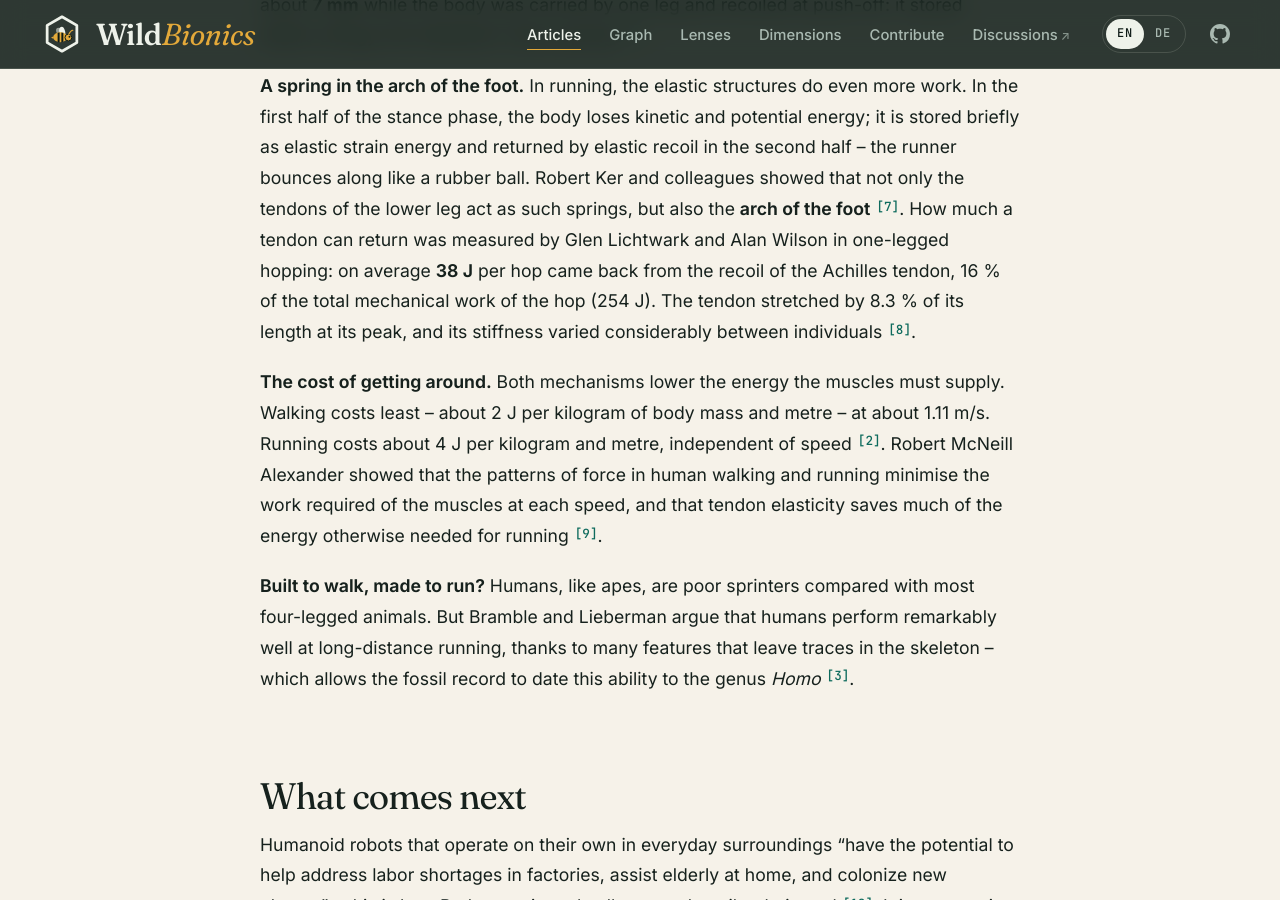
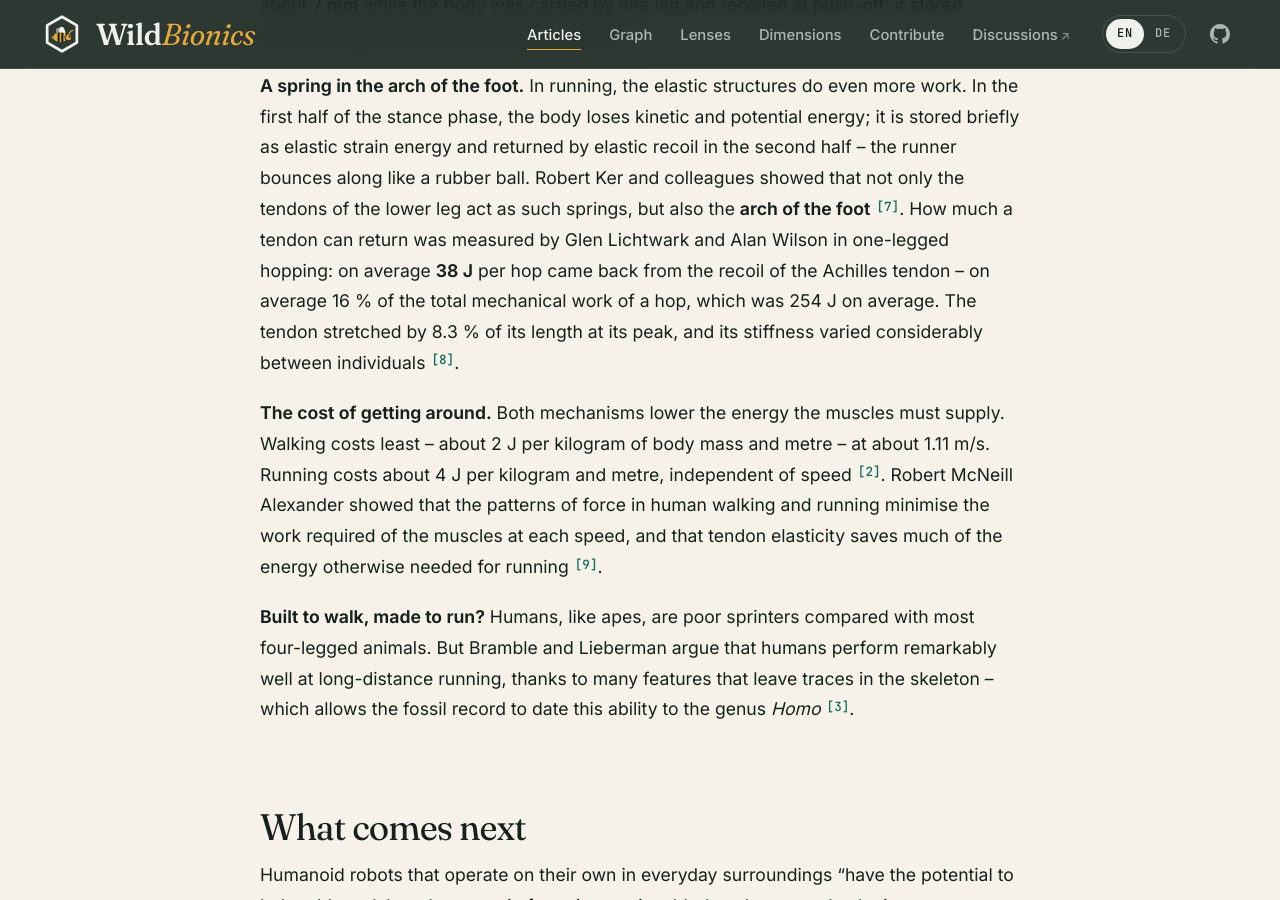
Before and after one commit to hstoecker/wildbionics, a Jekyll site: the page built from _articles/walking.en.md, in a window 1280 px wide and 900 px high, scrolled down 2957 px. Built offline with Jekyll 4.4.1, drawn with Linux system fonts in a browser that asks for light colours.

Commit message:
Review fixes: Achilles tendon 16 % as an average, Froude similarity worded as in Saibene & Minetti (EN + DE)
Co-Authored-By: Claude Opus 5.5 <noreply@anthropic.com>

```diff
--- a/_articles/walking.en.md
+++ b/_articles/walking.en.md
@@ -51,7 +51,7 @@ faq:
   - q: "What is the Froude number?"
     a: "The Froude number Fr = v²/(gL) compares the centripetal acceleration of a body moving at speed v on a curve of radius L with the acceleration of gravity g. For walking, L is the leg length. Animals of different size move in a similar way when their Froude numbers are equal – a child and an adult, a dog and a horse."
   - q: "How does the Achilles tendon save energy?"
-    a: "The Achilles tendon connects the calf muscles to the heel. When the foot is loaded, the tendon stretches like a rubber band and stores elastic energy, which it returns when the foot pushes off. In walking, the tendon stretches by several millimetres while the calf muscle hardly changes its length; in one-legged hopping, its recoil supplies about 16 % of the work of each hop."
+    a: "The Achilles tendon connects the calf muscles to the heel. When the foot is loaded, the tendon stretches like a rubber band and stores elastic energy, which it returns when the foot pushes off. In walking, the tendon stretches by several millimetres while the calf muscle hardly changes its length; in one-legged hopping, its recoil supplies on average about 16 % of the work of each hop."
   - q: "How do humanoid robots learn to walk?"
     a: "Many modern legged robots learn to walk with reinforcement learning: a neural network controls a simulated robot, gets a reward for walking well and improves by trial and error over many simulated runs. The trained network is then transferred to the real robot. Earlier approaches used carefully designed models and controllers; very efficient walkers even use the passive pendulum dynamics of their legs."
 sources:
@@ -225,7 +225,7 @@ This article explains how the pendulum and the spring work, why you switch from
 
 **Muscles that hold, tendons that stretch.** A muscle is attached to a bone by a tendon, a strong, slightly elastic band of tissue. Tetsuo Fukunaga and colleagues scanned the calf muscle of six men with real-time ultrasound while they walked on a treadmill at 3 km/h. During the stance phase, the muscle fibres hardly changed their length – they contracted almost isometrically, which costs little energy. The Achilles tendon instead stretched by about **7 mm** while the body was carried by one leg and recoiled at push-off: it stored elastic energy and released it, like a spring [6](#ref-6){:.cite}.
 
-**A spring in the arch of the foot.** In running, the elastic structures do even more work. In the first half of the stance phase, the body loses kinetic and potential energy; it is stored briefly as elastic strain energy and returned by elastic recoil in the second half – the runner bounces along like a rubber ball. Robert Ker and colleagues showed that not only the tendons of the lower leg act as such springs, but also the **arch of the foot** [7](#ref-7){:.cite}. How much a tendon can return was measured by Glen Lichtwark and Alan Wilson in one-legged hopping: on average **38 J** per hop came back from the recoil of the Achilles tendon, 16 % of the total mechanical work of the hop (254 J). The tendon stretched by 8.3 % of its length at its peak, and its stiffness varied considerably between individuals [8](#ref-8){:.cite}.
+**A spring in the arch of the foot.** In running, the elastic structures do even more work. In the first half of the stance phase, the body loses kinetic and potential energy; it is stored briefly as elastic strain energy and returned by elastic recoil in the second half – the runner bounces along like a rubber ball. Robert Ker and colleagues showed that not only the tendons of the lower leg act as such springs, but also the **arch of the foot** [7](#ref-7){:.cite}. How much a tendon can return was measured by Glen Lichtwark and Alan Wilson in one-legged hopping: on average **38 J** per hop came back from the recoil of the Achilles tendon – on average 16 % of the total mechanical work of a hop, which was 254 J on average. The tendon stretched by 8.3 % of its length at its peak, and its stiffness varied considerably between individuals [8](#ref-8){:.cite}.
 
 **The cost of getting around.** Both mechanisms lower the energy the muscles must supply. Walking costs least – about 2 J per kilogram of body mass and metre – at about 1.11 m/s. Running costs about 4 J per kilogram and metre, independent of speed [2](#ref-2){:.cite}. Robert McNeill Alexander showed that the patterns of force in human walking and running minimise the work required of the muscles at each speed, and that tendon elasticity saves much of the energy otherwise needed for running [9](#ref-9){:.cite}.
 
@@ -265,7 +265,7 @@ If *Fr* exceeds 1, gravity can no longer hold the body on its arc over the foot:
 
 For a leg 0.9 m long, this is about **3.0 m/s**, or 10.7 km/h – a calculation from the model, carried out in the computer science lens.
 
-**Dynamic similarity.** The same kind of number sets the rhythm of a cat's tongue in [How cats drink](/articles/cat-lapping/) – there it compares the inertia of a lifted water column with gravity, with the size of the tongue tip as the length and a typical value of about 1; here it compares the centripetal acceleration of the body with gravity, with the leg as the length. Robert McNeill Alexander and A. S. Jayes proposed that mammals of different size move in a **dynamically similar** way whenever they move at the same Froude number: stride length, the fraction of time a foot is on the ground and the pattern of forces should then match [12](#ref-12){:.cite}. For walking and running, Alexander used the height of the hip joint for *L* [9](#ref-9){:.cite}. Children, people of short stature and taller adults recover energy at each step in the same way when their speed is expressed as a Froude number [2](#ref-2){:.cite}.
+**Dynamic similarity.** The same kind of number sets the rhythm of a cat's tongue in [How cats drink](/articles/cat-lapping/) – there it compares the inertia of a lifted water column with gravity, with the size of the tongue tip as the length and a typical value of about 1; here it compares the centripetal acceleration of the body with gravity, with the leg as the length. Robert McNeill Alexander and A. S. Jayes proposed that mammals of different size move in a **dynamically similar** way whenever they move at the same Froude number: stride length, the fraction of time a foot is on the ground and the pattern of forces should then match [12](#ref-12){:.cite}. For walking and running, Alexander used the height of the hip joint for *L* [9](#ref-9){:.cite}. Children, people of short stature and taller adults walk with similar mechanics – including how much energy they recover at each step – when their speed is expressed as a Froude number [2](#ref-2){:.cite}.
 
 **The switch at Fr ≈ 0.5.** Humans and other bipeds with different leg lengths switch from walking to running at different speeds, but at about the same Froude number: **0.5**. Rodger Kram, Antoinette Domingo and Daniel Ferris tested this by pulling their subjects upwards with a nearly constant force to simulate lower gravity. The lower the simulated gravity, the slower the speed at which people switched to running – but the Froude number at the switch stayed about the same [11](#ref-11){:.cite}. Solving *Fr* = 0.5 for the speed gives
 
```
Also changed, not shown: _articles/walking.de.md (+3 -3 lines).
